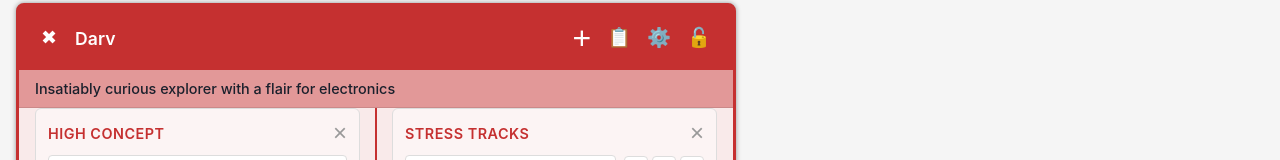
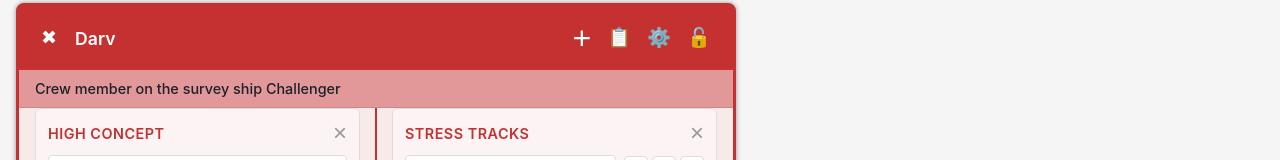
Before and after one commit to ronanchilvers/fate-cards, a React (Vite) app: page / in a window 1280 px wide. Shown: the part 146-306 px from the top of the page. Built offline with nearby package versions, Linux system fonts and the light colour scheme; the HTML template or start-up script is replaced by a standard one.

Commit message:
Update Darv subtitle and remove reset alert

```diff
--- a/src/App.jsx
+++ b/src/App.jsx
@@ -58,7 +58,7 @@ function App() {
           category: 'PCs',
           color: '#c53030',
           title: 'Darv',
-          subtitle: 'Insatiably curious explorer with a flair for electronics',
+          subtitle: 'Crew member on the survey ship Challenger',
           layout: 'auto',
           elements: [
             {
@@ -618,8 +618,6 @@ function App() {
         { label: 'Horrifying', value: -4 }
       ])
       setThemeMode('system')
-
-      alert('All data has been reset to defaults.')
     }
   }
 
```
